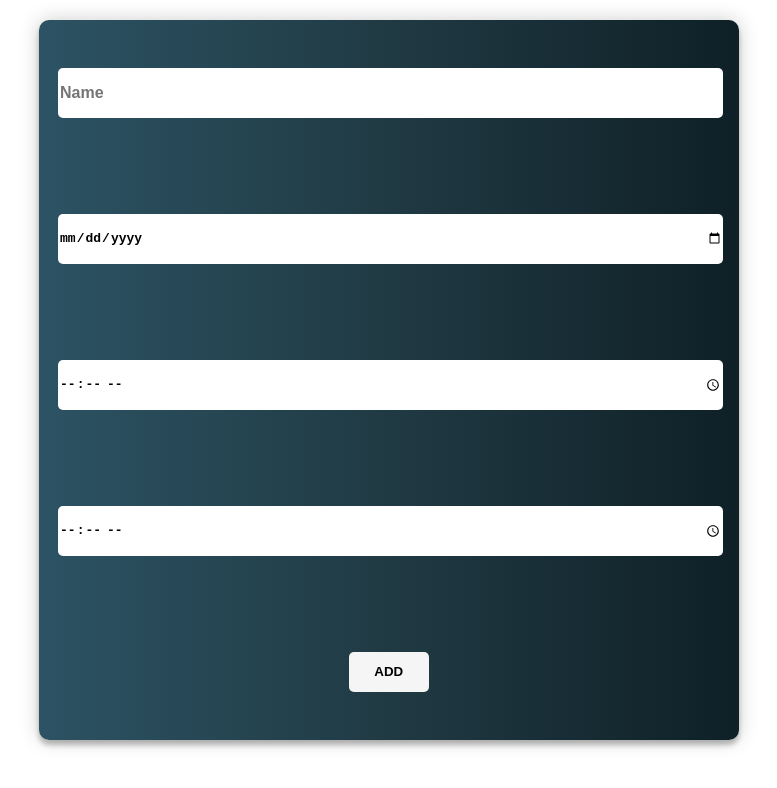
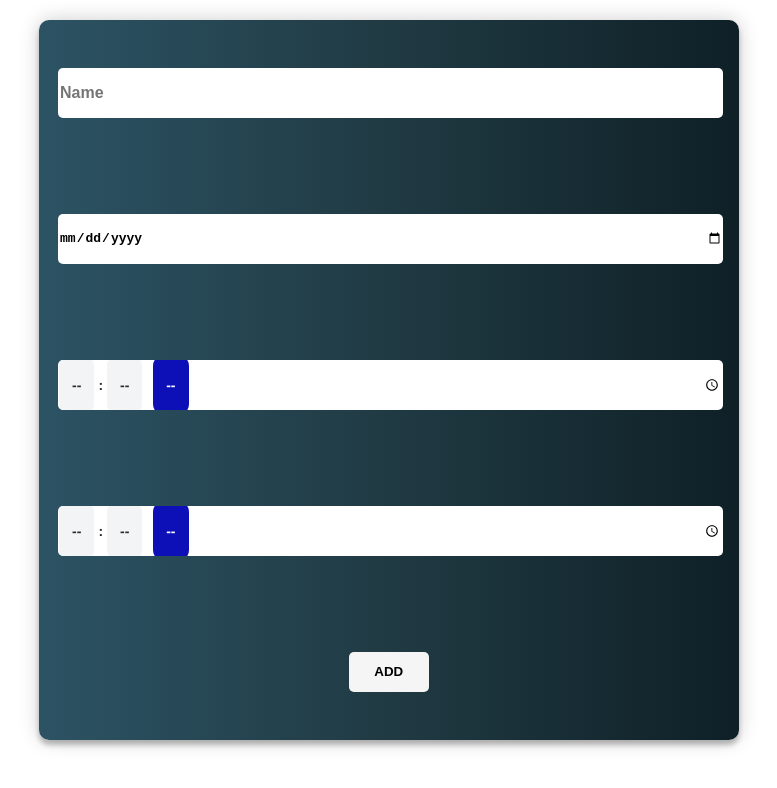
Before and after one commit to joseDelator/joni-hours-front-end, a React (Create React App) app: page / in a window 1280 px wide. Shown: the top 788 px of the page, without its empty margins (114-891 px from the left). Built offline with nearby package versions, Linux system fonts and the light colour scheme.

Commit message:
styles for time

```diff
--- a/public/index.html
+++ b/public/index.html
@@ -26,7 +26,7 @@
       work correctly both with client-side routing and a non-root public URL.
       Learn how to configure a non-root public URL by running `npm run build`.
     -->
-    <title>React App</title>
+    <title>adding times </title>
   </head>
   <body>
     <noscript>You need to enable JavaScript to run this app.</noscript>
--- a/src/compss/css/addinghours.css
+++ b/src/compss/css/addinghours.css
@@ -50,6 +50,62 @@
     bottom: 0;
     font-weight: bolder;
   }
+  input[type=time] {
+    border: none;
+    color: #2a2c2d;
+    font-size: 14px;
+    font-family: helvetica;
+    width: 95%;
+  }
+
+  /* Wrapper around the hour, minute, second, and am/pm fields as well as
+  the up and down buttons and the 'X' button */
+  input[type=time]::-webkit-datetime-edit-fields-wrapper {
+    display: flex;
+  }
+
+  /* The space between the fields - between hour and minute, the minute and
+  second, second and am/pm */
+  input[type=time]::-webkit-datetime-edit-text {
+    padding: 19px 4px;
+  }
+
+  /* The naming convention for the hour, minute, second, and am/pm field is
+  `-webkit-datetime-edit-{field}-field` */
+
+  /* Hour */
+  input[type=time]::-webkit-datetime-edit-hour-field {
+    background-color: #f2f4f5;
+    border-radius: 15%;
+    padding: 19px 13px;
+  }
+
+  /* Minute */
+  input[type=time]::-webkit-datetime-edit-minute-field {
+    background-color: #f2f4f5;
+    border-radius: 15%;
+    padding: 19px 13px;
+  }
+
+  /* AM/PM */
+  input[type=time]::-webkit-datetime-edit-ampm-field {
+    background-color: #0d10b6;
+    border-radius: 15%;
+    color: #fff;
+    padding: 19px 13px;
+
+  }
+
+  /* 'X' button for resetting/clearing time */
+  input[type=time]::-webkit-clear-button {
+    display: none;
+  }
+
+  /* Up/Down arrows for incrementing/decrementing the value */
+  input[type=time]::-webkit-inner-spin-button {
+    display: none;
+  }
+
   @media(min-width: 1000px){
     .container{
       width: 1000px;
```
Also changed, not shown: 1 other file (tests, documents, lock files or other folders).
